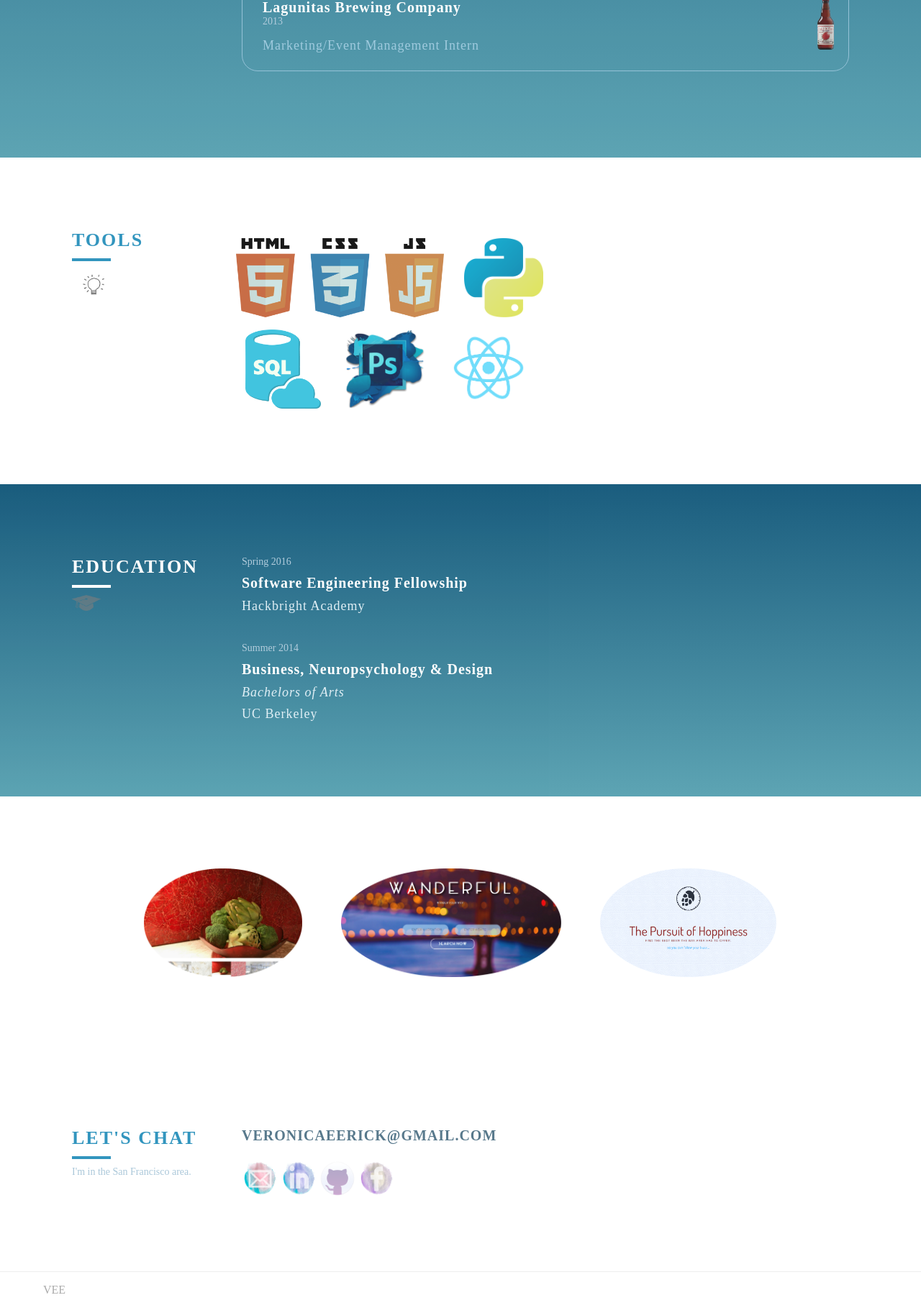
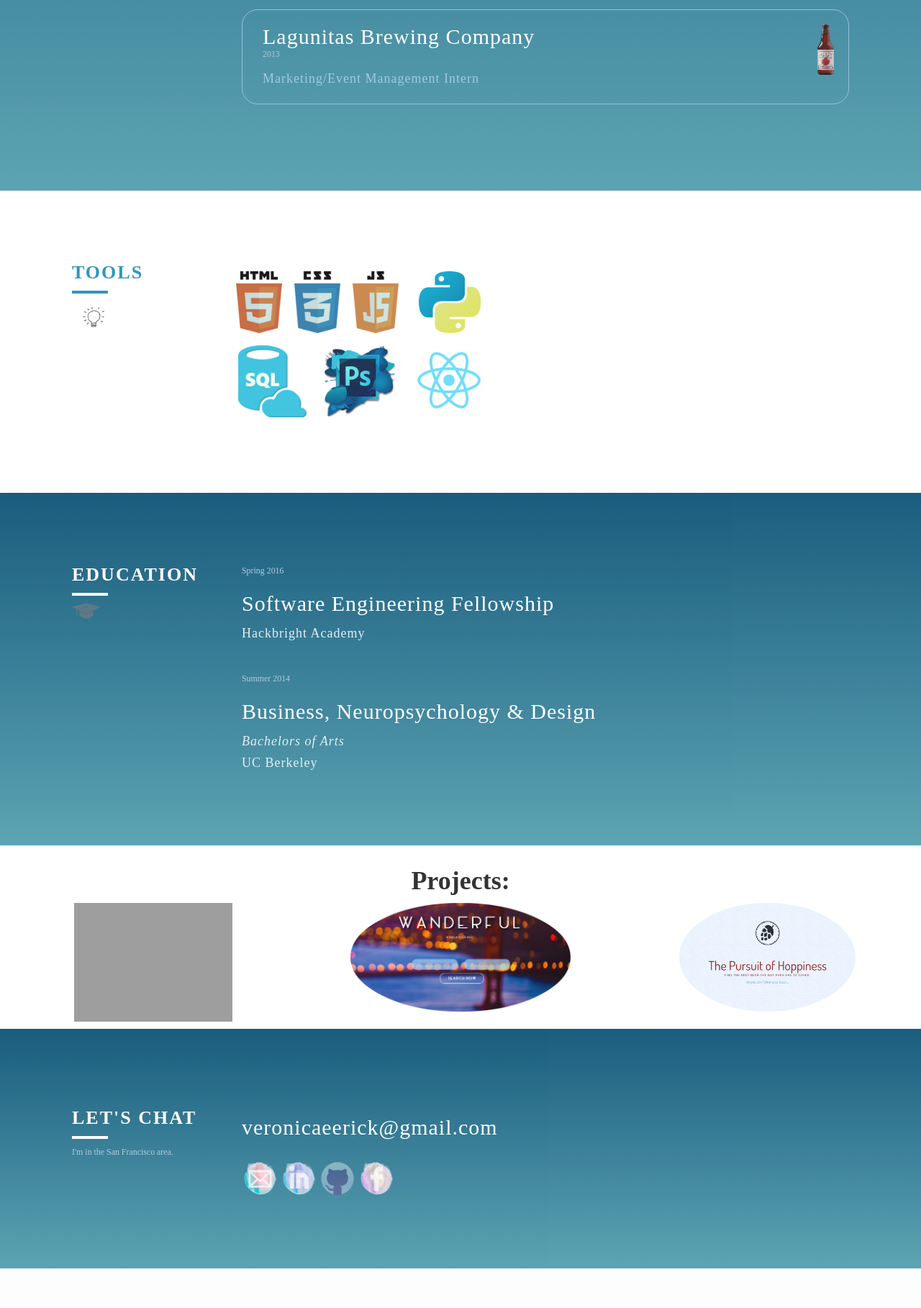
Before and after one commit to veronicaerick/personal-website, a PHP site: page / in a window 1280 px wide. Shown: the part 1663-3481 px from the top of the page at 72% size. After the commit the page ends 3426 px from the top, so only its background shows below. Run offline with PHP 8.4, Linux system fonts and the light colour scheme; some libraries are stand-ins or nearby versions; grey boxes are pictures that could not be loaded.

Commit message:
swapped out pictures of ebs site

```diff
--- a/css/style.css
+++ b/css/style.css
@@ -1,5 +1,4 @@
 body {
-  font-family: "Ostrich Sans";
   margin: 0;
 }
 
@@ -55,6 +54,9 @@
   font-size: 60px;
   text-transform: uppercase;
   margin-bottom: 10px;
+  font-family: "Ostrich Sans";
+  font-weight: bold;
+  padding-top: 200px;
 }
 
 .main-section h1:after {
@@ -63,6 +65,8 @@
   width: 50px;
   margin: 1px auto 10px auto;
   border: 2px solid #fff;
+  font-family: "Ostrich Sans";
+  font-weight: bold;
 }
 
 .main-section p {
@@ -134,6 +138,9 @@
   text-transform: uppercase;
   font-size: 26px;
   letter-spacing: 2px;
+  font-family: "Ostrich Sans";
+  font-weight: bold;
+
 }
 
 .white-bg .title h1 {
@@ -146,10 +153,20 @@
 
 .blue-bg .title h1 {
   color: white;
+      font-family: "Ostrich Sans";
+
 }
 
-.white-bg p, .white-bg h2 {
+.white-bg p {
   color: #58798c;
+}
+
+.white-bg h2 {
+  font-family: "Ostrich Sans";
+  font-weight: bold;
+  color: #58798c;
+
+
 }
 
 .title h1:after {
@@ -212,6 +229,8 @@
 .blue-bg h2 {
   color: white;
   text-transform: none;
+      font-family: "Ostrich Sans";
+
 }
 
 .blue-bg p {
@@ -220,6 +239,8 @@
 
 .box h2, .box img {
   display: inline;
+      font-family: "Ostrich Sans";
+
 }
 
 .box img {
@@ -257,7 +278,7 @@
 
 .skills-row-2 {
   height: 110px;
-  margin-left: 20px;
+  margin-left: 10px;
    padding: 5px;
    opacity: 0.9;
 }
@@ -275,17 +296,17 @@
 }
 
 .projects {
-  margin-left: 50px;
-  height: 150px;
-  display: inline-block;
+  text-align: center;
+  padding: 10px 0 10px 0;
+}
+
+.projects-head {
+  font-family: "Ostrich Sans";
+  font-weight: bold;
 
 }
 
-.footer .section-content {
-  padding: 0 60px;
-  border-top: 1px #eee solid;
-  color: #aaa;
-}
+
 
 @media only screen and (max-width: 1200px) {
     .title {
@@ -345,6 +366,7 @@
   .main-section {
     height: 670px;
   }
+
 }
 
 .explogos {
--- a/home.html
+++ b/home.html
@@ -5,11 +5,15 @@
         <meta name="viewport" content="width=device-width, initial-scale=1">
         <link href="css/style.css" rel="stylesheet">
         <link href="css/animate.css" rel="stylesheet">
+         <link href='https://fonts.googleapis.com/css?family=Raleway:500,300,700,800' rel='stylesheet' type='text/css'>
+          <link rel="stylesheet" href="http://maxcdn.bootstrapcdn.com/bootstrap/3.3.7/css/bootstrap.min.css">
+            <link href='https://fonts.googleapis.com/css?family=Lobster' rel='stylesheet' type='text/css'>
         <link rel="shortcut icon" type="../image/png" href="../images/favicon.png"/>
         <script src="js/this.js"></script>
-        <link href='https://fonts.googleapis.com/css?family=Raleway:500,300,700,800' rel='stylesheet' type='text/css'>
+
         <script src="https://use.fontawesome.com/1c16d1a5b8.js"></script>
           <link rel="shortcut icon" type="../image/png" href="images/favicon.png"/>
+            <script src="http://maxcdn.bootstrapcdn.com/bootstrap/3.3.7/js/bootstrap.min.js"></script>
     </head>
 
     <body>
@@ -19,7 +23,7 @@
                 <h2>
             </div>
             <div class="section-content wow fadeInUp">
-                <h1 style="padding-top:170px;" class="hvr-float-shadow ">FRONT-END DEVELOPER</h1>
+                <h1 class="hvr-float-shadow">FRONT-END DEVELOPER</h1>
                 <div class="small"><em></em></div>
                 <p>Let's build things</p>
 
@@ -44,7 +48,7 @@
                         <p>
                             Offering creative design solutions to help solve your problems.<br/><br>
 
-                            I code in HTML, JavaScript, CSS, Bootstrap, Python &amp; more. I also like to play with API's and make use out of lots of data. I love working on design + user experience.
+                            I work in HTML, CSS, JavaScript, Python &amp; more. I love working on design + user experience.
                             <br/><br/>
                             Years of working in marketing has alligned my strategy &amp; production to be user-driven.
                         </p>
@@ -103,7 +107,9 @@
                     <img src="images/skills.png" width="60px" style="opacity:0.8;" alt="skill">
                 </div>
 
-                <div class="content">
+                    <div class="content">
+
+
 
 
                     <img class="skills-row-1 hvr-grow" src="images/html.png"></img>
@@ -114,7 +120,7 @@
                     <img class="skills-row-2 hvr-grow" src="images/sql1.png"></img>
                     <img class="skills-row-2 hvr-grow" src="images/ps1.png"></img>
                     <img class="skills-row-2 hvr-grow" src="images/react.png"></img>
-            </div>
+                     </div>
 
 
 
@@ -150,15 +156,18 @@
             <div class="section-content wow fadeInUp projects">
 
 
-                        <div class="projects">
 
-                            <a href="www.ellenblakeley.com"><img src="images/eb1.png" style="width:220px; "></a>
 
-                           <a class="projects" href="www.github.com/veronicaerick/wanderful"><img src="images/wanderful1.png" style="height:151px;"></a>
-                        </div>
+                            <div class="container-fluid">
+                             <h1 class="projects-head">Projects:</h1>
+                                <div class="row">
+                                <div class="col-sm-4"><a href="http://ellenblakeley.com"><img src="images/carlos.png" style="width:220px; "></a></div>
+                                <div class="col-sm-4"><a class="projects" href="https://github.com/veronicaerick/wanderful"><img src="images/wanderful1.png" style="height:151px;"></a></div>
+                                <div class="col-sm-4">
+                                <a class="projects" href="https://pursuitofhoppiness.herokuapp.com/"><img src="images/pursuit.png" style="height:151px;"></a></div>
+                              </div>
+                            </div>
 
-                        <a class="projects" href="www.github.com/veronicaerick"><img src="images/pursuit.png" style="height:151px;"></a>
-                        </div>
 
 
                     </div>
@@ -169,14 +178,14 @@
                 </div>
             </div>
         </div><!-- ./contact -->
-        <div class="section white-bg">
+    <div class="parent-contact">
+        <div class="section blue-bg">
             <div class="section-content wow fadeInUp">
                 <div class="title">
                     <h1 style="padding-top:10px;">Let's Chat</h1>
                     <div class="small">I'm in the San Francisco area.</div>
 
                 </div>
-              <!-- projects -->
                 <div class="content">
                     <div>
                         <div class="small"></div>
@@ -194,14 +203,10 @@
                     </div>
                 </div>
             </div>
-        </div><!-- ./contact -->
+        </div>
+    </div><!-- ./contact -->
 
 
-        <div class="footer section">
-            <div class="section-content">
-                <p>VEE</p>
-            </div>
-        </div>
 
         <script>
           new WOW().init();
```
Also changed, not shown: 2 other files.
